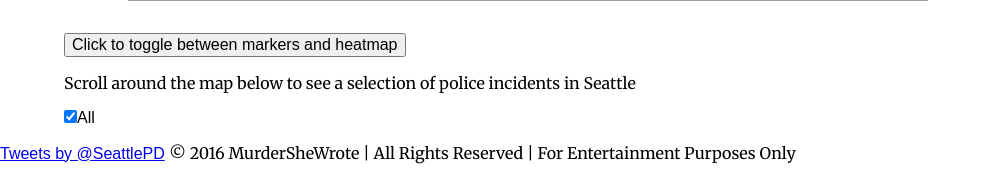
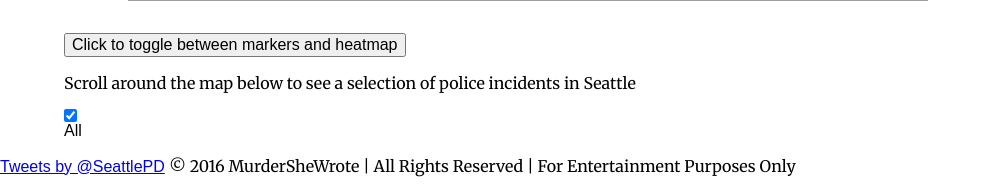
Before and after one commit to MurderSheWrote/MurderSheWroteSeattle, a Python web app: template crimemapper/templates/map.jinja2 in a window 1280 px wide. Shown: the part 1005-1197 px from the top of the page, without its empty margins (0-991 px from the left). Before the commit the page ends 1169 px from the top, so only its background shows below. Run offline with Jinja, Linux system fonts and the light colour scheme; the template is opened without the code that fills it, so the values that code supplies are empty; some libraries are stand-ins or nearby versions; grey boxes are pictures that could not be loaded.

Commit message:
checkboxes on top of each other:

```diff
--- a/crimemapper/static/styles.css
+++ b/crimemapper/static/styles.css
@@ -61,6 +61,10 @@ p{
     padding: 5px;
 }
 
+input{
+    display: block;
+}
+
 .crime_list {
     width: 12rem;
     float: left;
```
